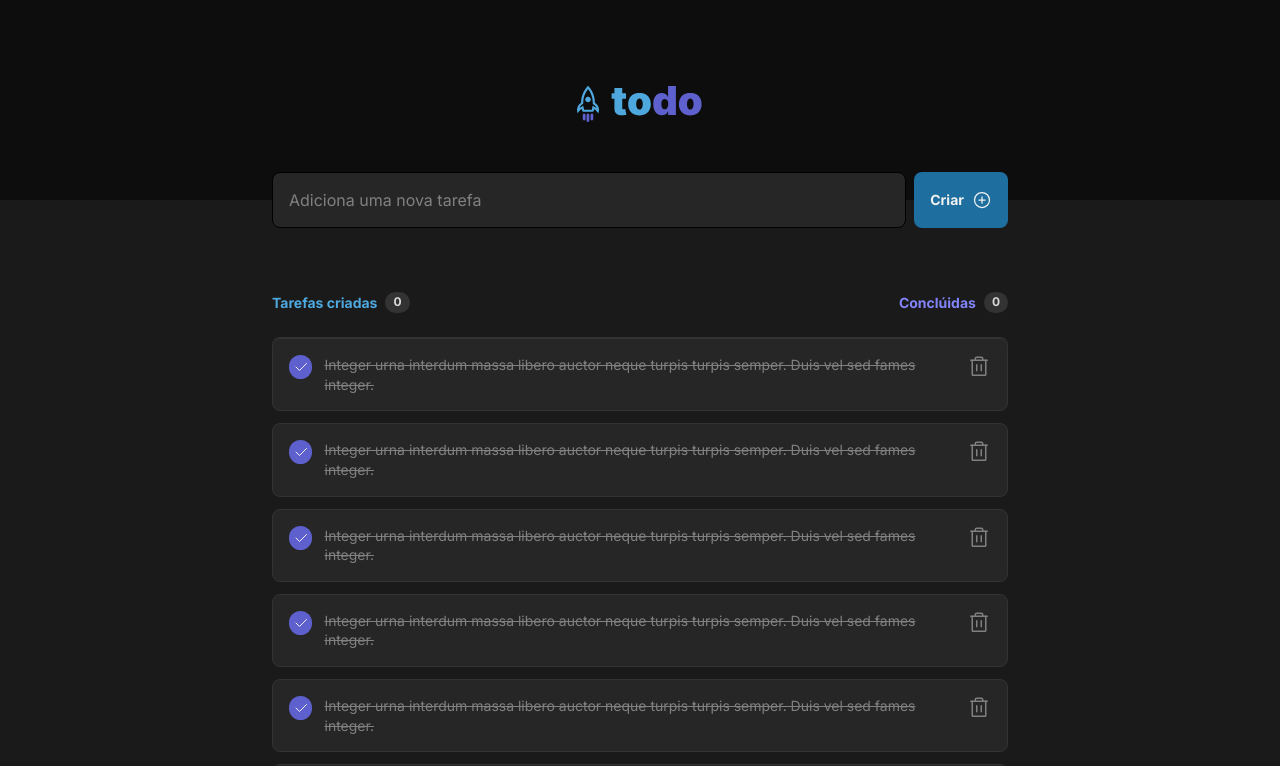
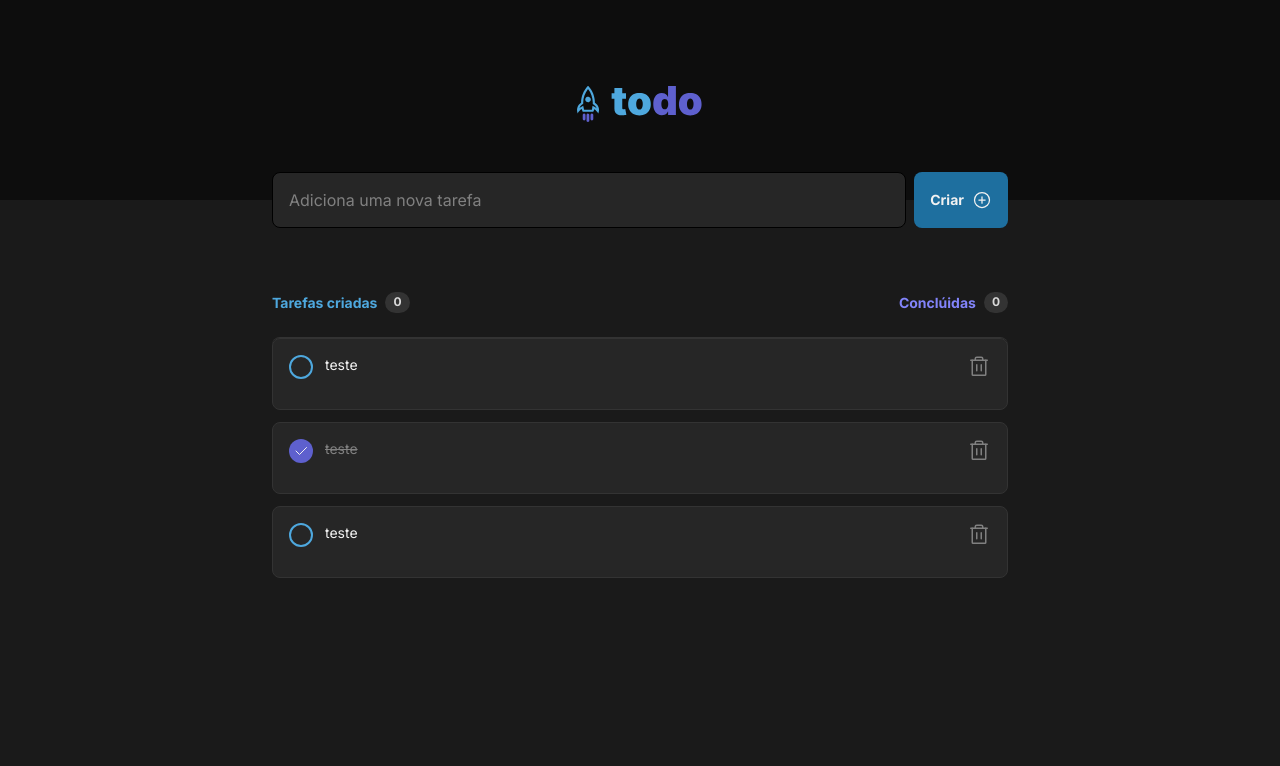
Before and after one commit to RenanFachin/RS_IG_ToDo, a React (Vite) app: page / in a window 1280 px wide. Shown: the top 766 px of the page. Built offline with nearby package versions, Linux system fonts and the light colour scheme.

Commit message:
Cria funcionalidades de adicionar nova task

```diff
--- a/src/components/Form.tsx
+++ b/src/components/Form.tsx
@@ -1,19 +1,84 @@
+// ICONS
 import { PlusCircle } from 'phosphor-react'
+import { FormEvent, useState } from 'react'
 
+// CSS
 import styles from './Form.module.css'
+import { Tasks } from './Tasks'
+
+export interface TaskProps {
+  content: string;
+  id: number;
+  isCompleted: boolean;
+}
+
+const allTasks: TaskProps[] = [
+  {
+    id: 1,
+    content: 'teste',
+    isCompleted: false
+  },
+  {
+    id: 2,
+    content: 'teste',
+    isCompleted: true
+  },
+  {
+    id: 3,
+    content: 'teste',
+    isCompleted: false
+  },
+]
 
 export function Form() {
+
+  const [tasks, setTasks] = useState<TaskProps[]>(allTasks)
+  const [taskText, setTaskText] = useState('')
+
+  function selectTask(taskId: number) {
+    const newTasksArray = tasks.map((task: TaskProps) => {
+      if (task.id === taskId) {
+        task.isCompleted = !task.isCompleted;
+      }
+      return task;
+    });
+    setTasks(newTasksArray);
+  }
+
+  function handleCreateNewTask(event: FormEvent){
+    event.preventDefault()
+
+    const newTask ={
+      content: taskText,
+      id: Math.random() * 20,
+      isCompleted: false
+    }
+
+    setTasks([...tasks, newTask])
+
+    setTaskText('')
+  }
+
   return (
-    <form className={styles.formContent}>
+    <>
+      <form className={styles.formContent} onSubmit={handleCreateNewTask}>
         <input
           placeholder='Adiciona uma nova tarefa'
+          value={taskText}
+          onChange={e => setTaskText(e.target.value)}
         />
 
         <button type='submit'>
           Criar
 
-        <PlusCircle size={20}/>
+          <PlusCircle size={20} />
         </button>
       </form>
+
+      <Tasks
+        onSelect={selectTask}
+        tasks={tasks}
+      />
+    </>
   )
 }
--- a/src/components/Header.tsx
+++ b/src/components/Header.tsx
@@ -1,5 +1,7 @@
+// CSS
 import styles from './Header.module.css'
 
+// ASSETS
 import toDoLogo from '../assets/Logo.svg'
 
 export function Header(){
--- a/src/components/Tasks.module.css
+++ b/src/components/Tasks.module.css
@@ -67,6 +67,7 @@
 }
 
 .toDoList {
+  flex: 1;
   display: flex;
   flex-direction: column;
   align-items: center;
--- a/src/components/Tasks.tsx
+++ b/src/components/Tasks.tsx
@@ -1,9 +1,26 @@
+// COMPONENTS
+import { ToDoListCard } from './ToDoListCard'
+
+// ICONS
 import { ClipboardText } from 'phosphor-react'
 
+import { TaskProps } from './Form'
+
+// CSS
 import styles from './Tasks.module.css'
-import { ToDoListCard } from './ToDoListCard'
 
-export function Tasks() {
+interface Props {
+  tasks: TaskProps[];
+  onSelect: (taskId: number) => void;
+}
+
+
+export function Tasks({ tasks, onSelect }: Props) {
+
+  function onSelectTaskProps(taskId: number) {
+    onSelect(taskId);
+  }
+
   return (
     <div className={styles.page_wrapper}>
 
@@ -21,26 +38,42 @@ export function Tasks() {
 
 
       <section className={styles.tasks}>
-        {/* <div className={styles.placeholder}>
-          <ClipboardText size={56}/>
 
-          <strong>Você ainda não tem tarefas cadastradas</strong>
-          <p>Crie tarefas e organize seus itens a fazer</p>
+        {
+          tasks.length === 0 ?
+            (
+              <div className={styles.placeholder}>
+                <ClipboardText size={56} />
+
+                <strong>Você ainda não tem tarefas cadastradas</strong>
+                <p>Crie tarefas e organize seus itens a fazer</p>
 
 
-        </div> */}
+              </div>
+            )
+            :
+            (
+              <div className={styles.toDoList}>
 
-        <div className={styles.toDoList}>
-          <ToDoListCard />
-          <ToDoListCard />
-          <ToDoListCard />
-          <ToDoListCard />
-          <ToDoListCard />
-          <ToDoListCard />
-          <ToDoListCard />
-          <ToDoListCard />
-          <ToDoListCard />
-        </div>
+                {
+                  tasks.map(task => {
+                    return (
+                      <ToDoListCard
+                        key={task.id}
+                        taskId={task.id}
+                        content={task.content}
+                        isFinished={task.isCompleted}
+                        onSelect={onSelectTaskProps}
+                      />
+                    )
+                  })
+                }
+
+              </div>
+            )
+        }
+
+
 
       </section>
     </div>
--- a/src/components/ToDoListCard.module.css
+++ b/src/components/ToDoListCard.module.css
@@ -1,4 +1,7 @@
 .card {
+  width: 100%;
+  min-height: 4.5rem;
+
   display: flex;
   align-items: flex-start;
   padding: 1rem;
@@ -10,6 +13,10 @@
   border-radius: 8px;
 
   font-size: 0.875rem;
+}
+
+.card p {
+  flex: 1;
 }
 
 .card .taskCompleted,
--- a/src/components/ToDoListCard.tsx
+++ b/src/components/ToDoListCard.tsx
@@ -1,20 +1,35 @@
+// ICONS
 import { Trash, Check } from 'phosphor-react'
+import { useState } from 'react'
 
+// CSS
 import styles from './ToDoListCard.module.css'
 
-export function ToDoListCard() {
-  const isFinished = true
+interface toDoListCardProps {
+  content: string;
+  taskId: number;
+  isFinished: boolean;
+  onSelect: (taskId: number) => void;
+}
 
+export function ToDoListCard({ content, isFinished, onSelect, taskId }: toDoListCardProps) {
+
+  function handleToggleTask() {
+    onSelect(taskId)
+  }
 
   return (
     <div className={styles.card}>
 
-      <button className={isFinished ? styles.taskCompleted : styles.notFinished}>
+      <button
+        className={isFinished ? styles.taskCompleted : styles.notFinished}
+        onClick={handleToggleTask}
+      >
         {isFinished ? <Check size={16} /> : null}
       </button>
 
       <p className={isFinished ? styles.taskTextCompleted : styles.taskText}>
-        Integer urna interdum massa libero auctor neque turpis turpis semper. Duis vel sed fames integer.
+        {content}
       </p>
 
       <button className={styles.deleteItem}>
--- a/src/pages/App.tsx
+++ b/src/pages/App.tsx
@@ -1,8 +1,5 @@
 import { Header } from '../components/Header'
 import { Form } from '../components/Form'
-
-import { Tasks } from '../components/Tasks'
-
 import styles from './App.module.css'
 
 export function App() {
@@ -13,10 +10,6 @@ export function App() {
       <div className={styles.pageWrapper}>
         <div className={styles.limits}>
           <Form />
-
-          <main>
-            <Tasks />
-          </main>
         </div>
       </div>
     </div>
```
Lines whose indentation alone changed are shown as unchanged.
